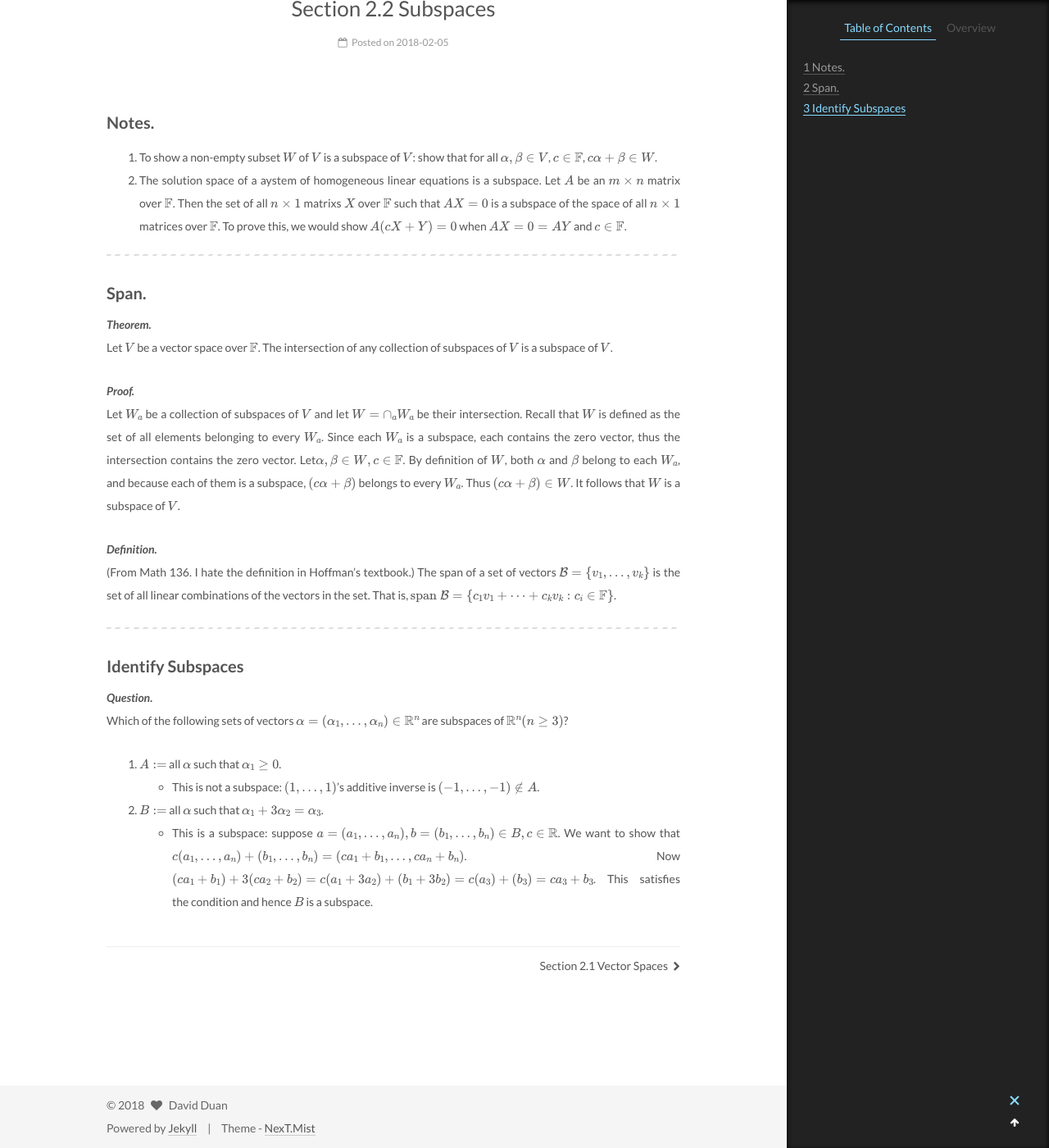
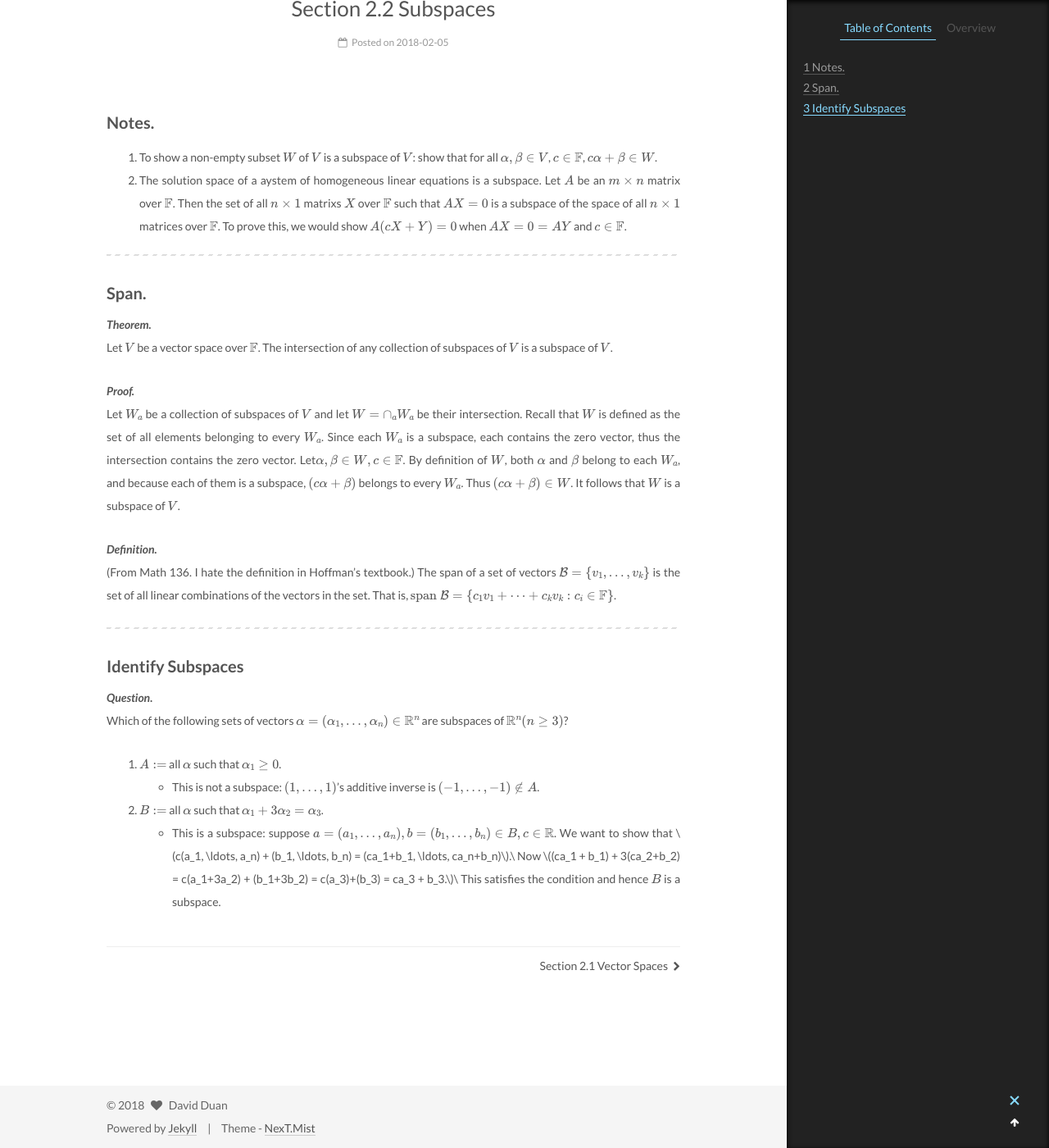
Before and after one commit to owaindex/Rootofallevii.github.io, a Jekyll site: the page built from _posts/2018-02-05-Section-2.2-Subspaces.md, in a window 1280 px wide and 1400 px high, scrolled down 179 px. Shown: the whole window at 82% size. Built offline with Jekyll 4.4.1, drawn with Linux system fonts in a browser that asks for light colours; formulas are drawn with MathJax 3.

```diff
--- a/_posts/2018-02-05-Section-2.2-Subspaces.md
+++ b/_posts/2018-02-05-Section-2.2-Subspaces.md
@@ -24,4 +24,4 @@ Which of the following sets of vectors $\alpha = (\alpha_1, \ldots, \alpha_n) \i
 1. $A :=$ all $\alpha$ such that $\alpha_1 \geq 0$.
   - This is not a subspace: $(1, \ldots, 1)$'s additive inverse is $(-1, \ldots, -1)\notin A$.
 2. $B :=$ all $\alpha$ such that $\alpha_1 + 3\alpha_2 = \alpha_3$.
-  - This is a subspace: suppose $a = (a_1, \ldots, a_n), b = (b_1, \ldots, b_n) \in B, c \in \mathbb{R}$. We want to show that $$c(a_1, \ldots, a_n) + (b_1, \ldots, b_n) = (ca_1+b_1, \ldots, ca_n+b_n)$$. Now $$(ca_1 + b_1) + 3(ca_2+b_2) = c(a_1+3a_2) + (b_1+3b_2) = c(a_3)+(b_3) = ca_3 + b_3$$. This satisfies the condition and hence $B$ is a subspace.
+  - This is a subspace: suppose $a = (a_1, \ldots, a_n), b = (b_1, \ldots, b_n) \in B, c \in \mathbb{R}$. We want to show that \\$$c(a_1, \ldots, a_n) + (b_1, \ldots, b_n) = (ca_1+b_1, \ldots, ca_n+b_n)$$.\\ Now \\$$(ca_1 + b_1) + 3(ca_2+b_2) = c(a_1+3a_2) + (b_1+3b_2) = c(a_3)+(b_3) = ca_3 + b_3.$$\\ This satisfies the condition and hence $B$ is a subspace.
```
